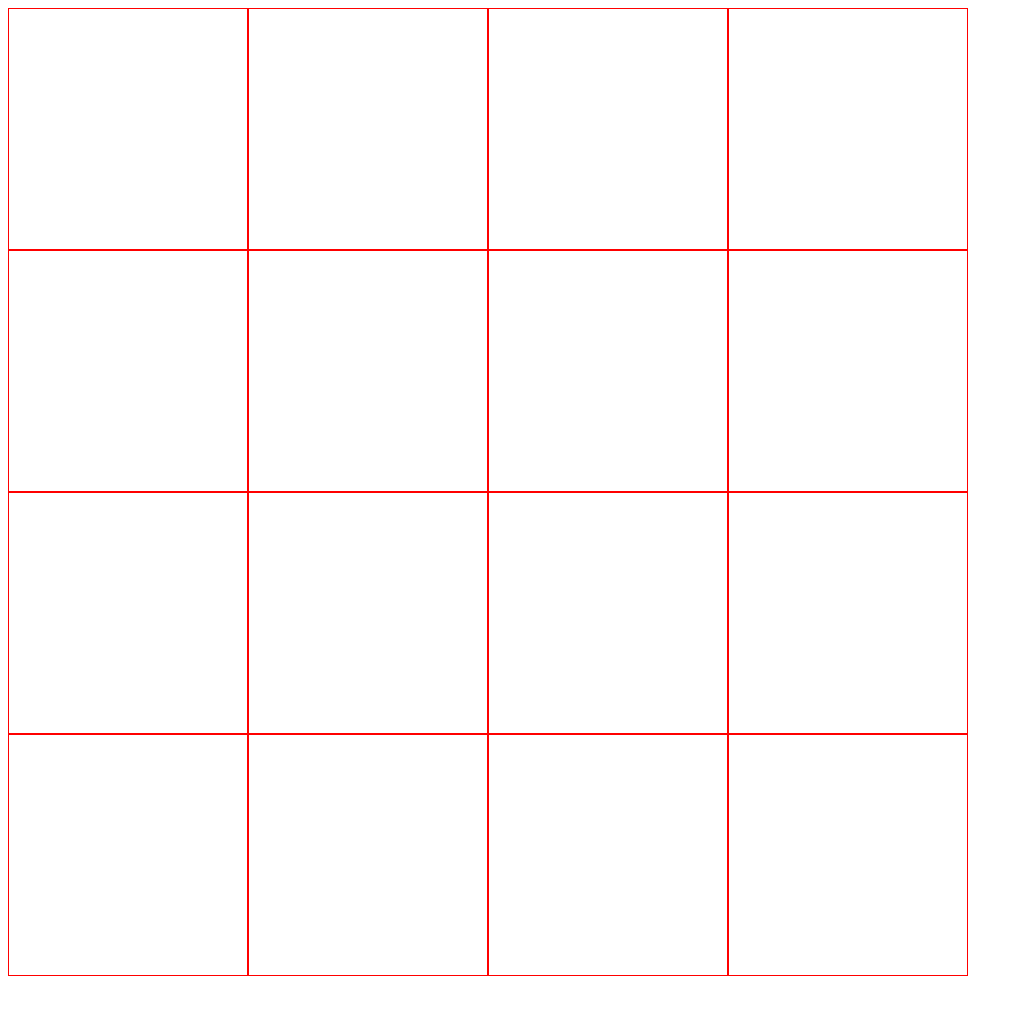
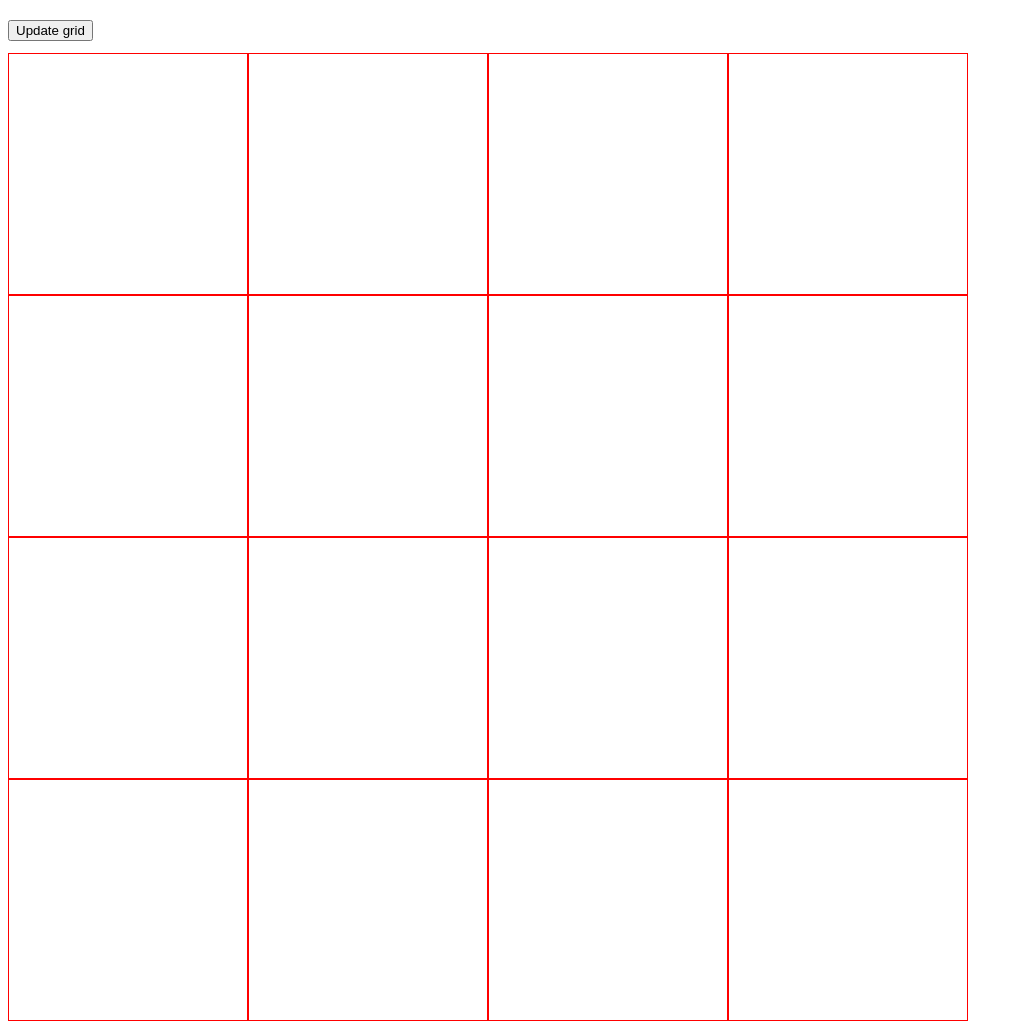
Before and after one commit to courtniac/TOP_etch-a-sketch, a plain HTML site: page index.html in a window 1280 px wide. Shown: the whole page, without its empty margins (0-1023 px from the left). Before the commit the page ends 976 px from the top, so only its background shows below. Drawn offline with Linux system fonts and the light colour scheme.

Commit message:
prompt user to update grid size

```diff
--- a/index.html
+++ b/index.html
@@ -4,6 +4,7 @@
     <link rel="stylesheet" href="./style.css">
 </head>
 <body>
+    <button id="updateBtn" onClick="showPrompt()">Update grid</button>
     <div id="container"></div>
 </body>
 <script src="./script.js"></script>
--- a/script.js
+++ b/script.js
@@ -1,5 +1,10 @@
+const GRID_SIZE = 960;
+
 function generateGrid(rowCount = 4) {
     const container = document.getElementById("container");
+    container.replaceChildren();
+    container.style.width = `${GRID_SIZE}px`;
+    container.style.height = `${GRID_SIZE}px`;
 
     for (let i = 0; i < rowCount; i++) {
         const row = document.createElement("div");
@@ -8,6 +13,7 @@ function generateGrid(rowCount = 4) {
         for (let i = 0; i < rowCount; i++) {
             let square = document.createElement("div");
             square.classList.add("square");
+            square.style.height = `${GRID_SIZE/rowCount}px`;
 
             square.addEventListener("mouseover", () => {
                 square.classList.add("filled");
@@ -20,4 +26,14 @@ function generateGrid(rowCount = 4) {
     }
 }
 
+function showPrompt() {
+    const numSquares = prompt("How many squares per side of the grid? Max: 100");
+
+    if (numSquares > 100) {
+        return;
+    }
+
+    generateGrid(numSquares);
+}
+
 generateGrid();
--- a/style.css
+++ b/style.css
@@ -1,8 +1,10 @@
 #container {
     display: flex;
     flex-direction: column;
-    width: 960px;
-    height: 960px;
+}
+
+#updateBtn {
+    margin: 12px 0;
 }
 
 .row {
@@ -11,7 +13,6 @@
 
 .square {
     width: 100%;
-    height: 240px;
     border: 1px solid red;
 }
 
```
